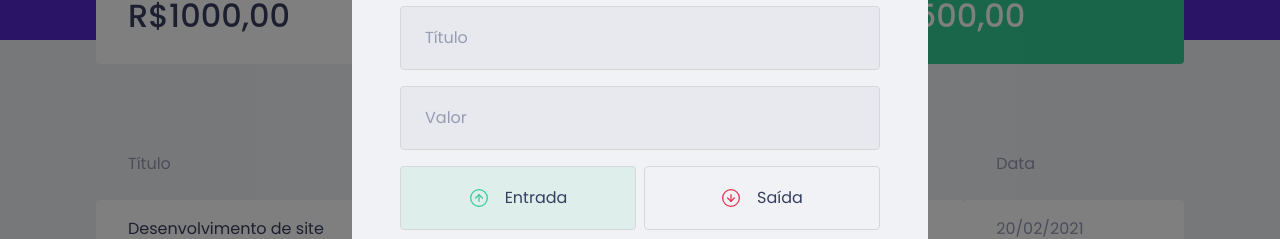
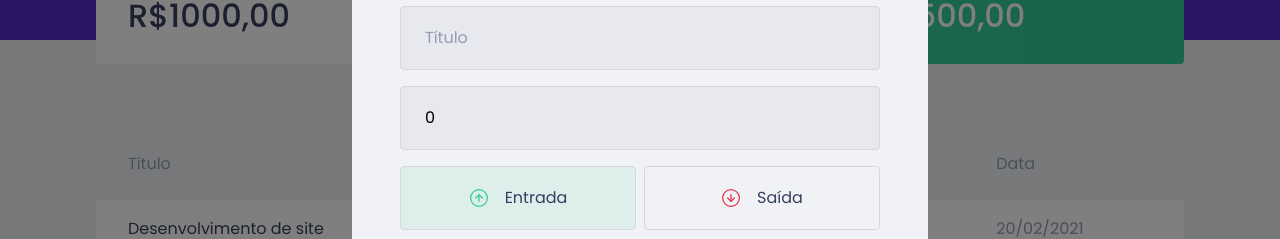
Before and after one commit to jorginhodev/ignite-react-chapter-ii, a React (Create React App) app: page / in a window 1280 px wide. Both pictures are taken after a click on the button "Nova transação". Shown: the part 232-471 px from the top of the page. Built offline with nearby package versions, Linux system fonts and the light colour scheme; no server answers; what miragejs would draw is missing.

Commit message:
feat: save form data

```diff
--- a/src/components/NewTransactionModal/index.tsx
+++ b/src/components/NewTransactionModal/index.tsx
@@ -1,4 +1,4 @@
-import { useState } from "react";
+import { FormEvent, useState } from "react";
 import Modal from "react-modal";
 
 import closeImg from "../../assets/close.svg";
@@ -13,7 +13,21 @@
 }
 
 export function NewTransactionModal({ isOpen, onRequestClose }: NewTransactionModalProps) {
+  const [title, setTitle] = useState("");
+  const [value, setValue] = useState(0);
+  const [category, setCategory] = useState("");
   const [type, setType] = useState("deposit");
+
+  function handleCreateNewTransaction(event: FormEvent) {
+    event.preventDefault();
+
+    console.log({
+      title,
+      value,
+      category,
+      type
+    });
+  }
 
   return (
     <Modal
@@ -29,16 +43,20 @@
         >
           <img src={closeImg} alt="Fechar modal" />
         </button>
-        <Container>
+        <Container onSubmit={handleCreateNewTransaction}>
           <h2>Cadastrar informação</h2>
 
           <input
             placeholder="Título"
+            value={title}
+            onChange={event => setTitle(event.target.value)}
           />
 
           <input
             type="number"
             placeholder="Valor"
+            value={value}
+            onChange={event => setValue(Number(event.target.value))}
           />
 
           <TransactionTypeContainer>
@@ -65,6 +83,8 @@
 
           <input
             placeholder="Categoria"
+            value={category}
+            onChange={event => setCategory(event.target.value)}
           />
 
           <button type="submit">
```
